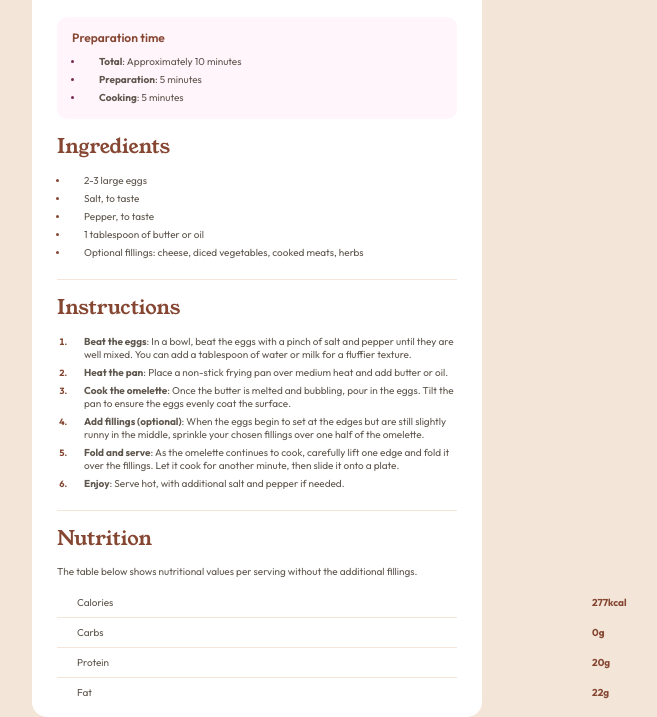
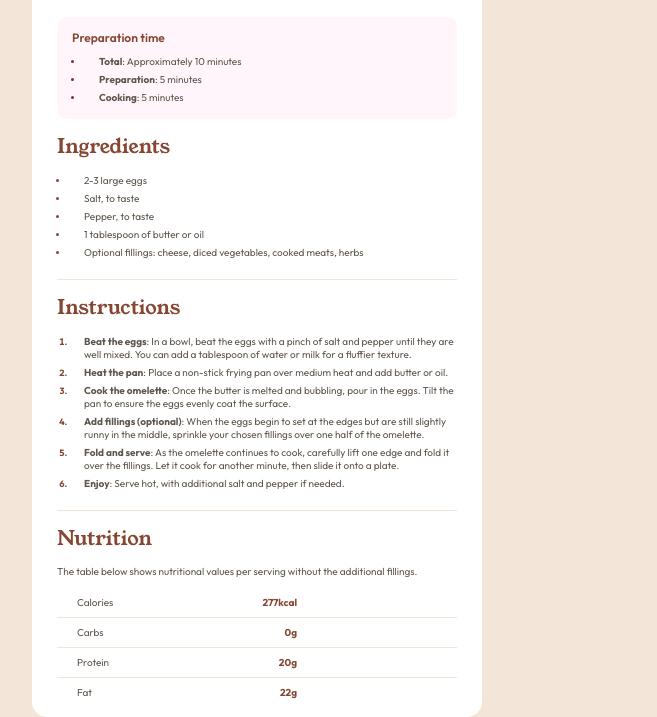
Before and after one commit to tiedej2000/FE_recipeSite, a plain HTML site: page index.html in a window 1280 px wide. Shown: the part 283-1000 px from the top of the page, without its empty margins (383-1040 px from the left). Drawn offline with Linux system fonts and the light colour scheme.

Commit message:
small fix

```diff
--- a/styles.css
+++ b/styles.css
@@ -123,9 +123,10 @@ li{
     font-weight: bold;
 }
 
+
 .nutrition-row{
     display: flex;
-    justify-content: flex-start;
+    justify-content: space-between;
     padding:8px 20px;
     border-bottom: 1px solid hsl(30, 54%, 90%);
 }
@@ -135,10 +136,9 @@ li{
 }
 
 .right{
-    position: absolute;
     color:hsl(14, 45%, 36%);
-    left: 975px;
     font-weight: bold;
+    margin-right: 140px;
 }
 
 @media (max-width:600px){
```
